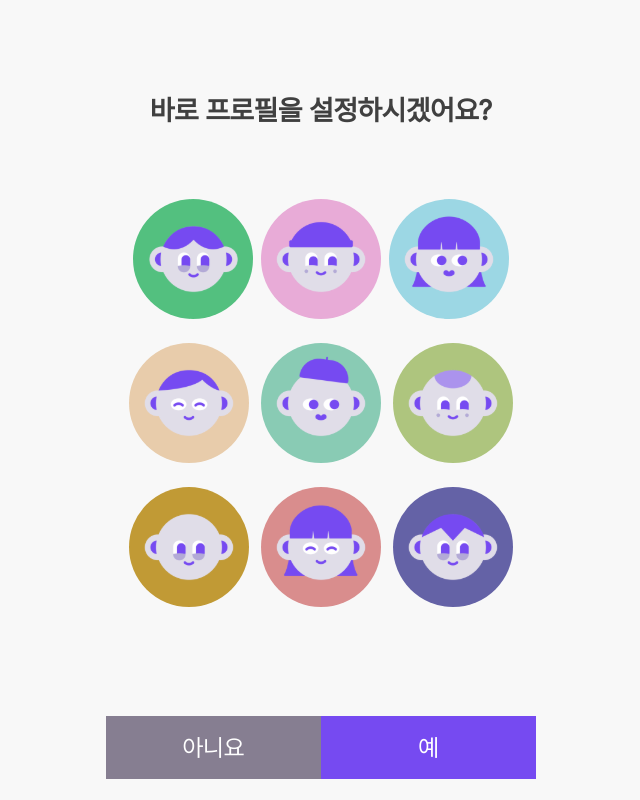
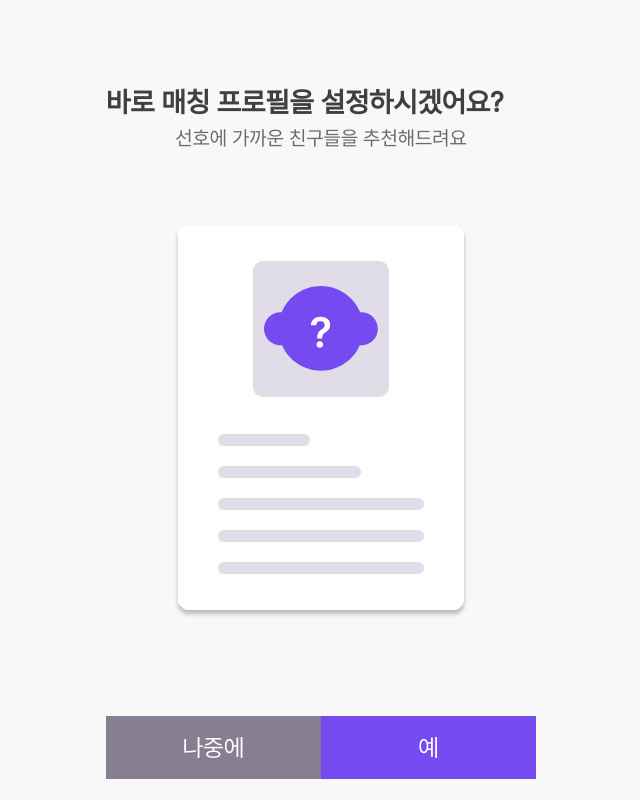
Before and after one commit to project-tingting/tingting_front, a Next.js app: page /profile in a window 1280 px wide. Shown: the whole page, without its empty margins (319-959 px from the left). Built offline with nearby package versions, Linux system fonts and the light colour scheme.

Commit message:
#102 - [Design] 매칭 프로필 index 변경

```diff
--- a/components/common/Guide.tsx
+++ b/components/common/Guide.tsx
@@ -1,31 +1,42 @@
 import React from 'react';
-import styled from 'styled-components';
+import styled, { css } from 'styled-components';
 
 type Props = {
-  text: string;
+  text?: string;
   subText?: string;
+  isNotice?: boolean;
 };
 
-export default function Guide({ text, subText }: Props) {
+export default function Guide({ text, subText, isNotice }: Props) {
   return (
     <>
-      <GuideText>{text}</GuideText>
-      <SubGuide>{subText}</SubGuide>
+      <GuideText isNotice={isNotice}>{text}</GuideText>
+      <SubGuide isNotice={isNotice}>{subText}</SubGuide>
     </>
   );
 }
 
-const GuideText = styled.h1`
+const GuideText = styled.h1<Props>`
   font-size: 2.8rem;
   font-weight: 600;
   line-height: 3.3rem;
   padding: 5rem 0 4.5rem;
+  ${(props) =>
+    props.isNotice &&
+    css`
+      padding-top: 8.6rem;
+    `}
 `;
 
-const SubGuide = styled.p`
+const SubGuide = styled.p<Props>`
   color: ${({ theme }) => theme.colors.descriptionColor};
   font-weight: 500;
   font-size: 2rem;
   line-height: 2.4rem;
   margin-top: -3.8rem;
+  ${(props) =>
+    props.isNotice &&
+    css`
+      text-align: center;
+    `}
 `;
--- a/pages/profile/index.tsx
+++ b/pages/profile/index.tsx
@@ -2,21 +2,26 @@ import Image from 'next/image';
 import Router from 'next/router';
 import React from 'react';
 import styled from 'styled-components';
+import Guide from '../../components/common/Guide';
 
-import Notice from '../../components/common/Notice';
-import characters from '../../public/assets/images/characters.svg';
+import profileFrame from '../../public/assets/images/profileFrame.svg';
 
 export default function index() {
   return (
-    <Notice message="바로 프로필을 설정하시겠어요?">
+    <>
+      <Guide
+        text="바로 매칭 프로필을 설정하시겠어요?"
+        subText="선호에 가까운 친구들을 추천해드려요"
+        isNotice={true}
+      />
       <ImageContainer>
-        <Image src={characters} />
+        <Image src={profileFrame} />
       </ImageContainer>
       <ButtonGroup>
-        <StyledButton onClick={() => Router.push('/')}>아니요</StyledButton>
+        <StyledButton onClick={() => Router.push('/')}>나중에</StyledButton>
         <StyledButton onClick={() => Router.push('/profile/mbti')}>예</StyledButton>
       </ButtonGroup>
-    </Notice>
+    </>
   );
 }
 
@@ -49,4 +54,5 @@ const ButtonGroup = styled.div`
 
 const ImageContainer = styled.div`
   margin: 7.5rem 2.2rem;
+  text-align: center;
 `;
```
Also changed, not shown: public/assets/images/profileFrame.svg (added).
